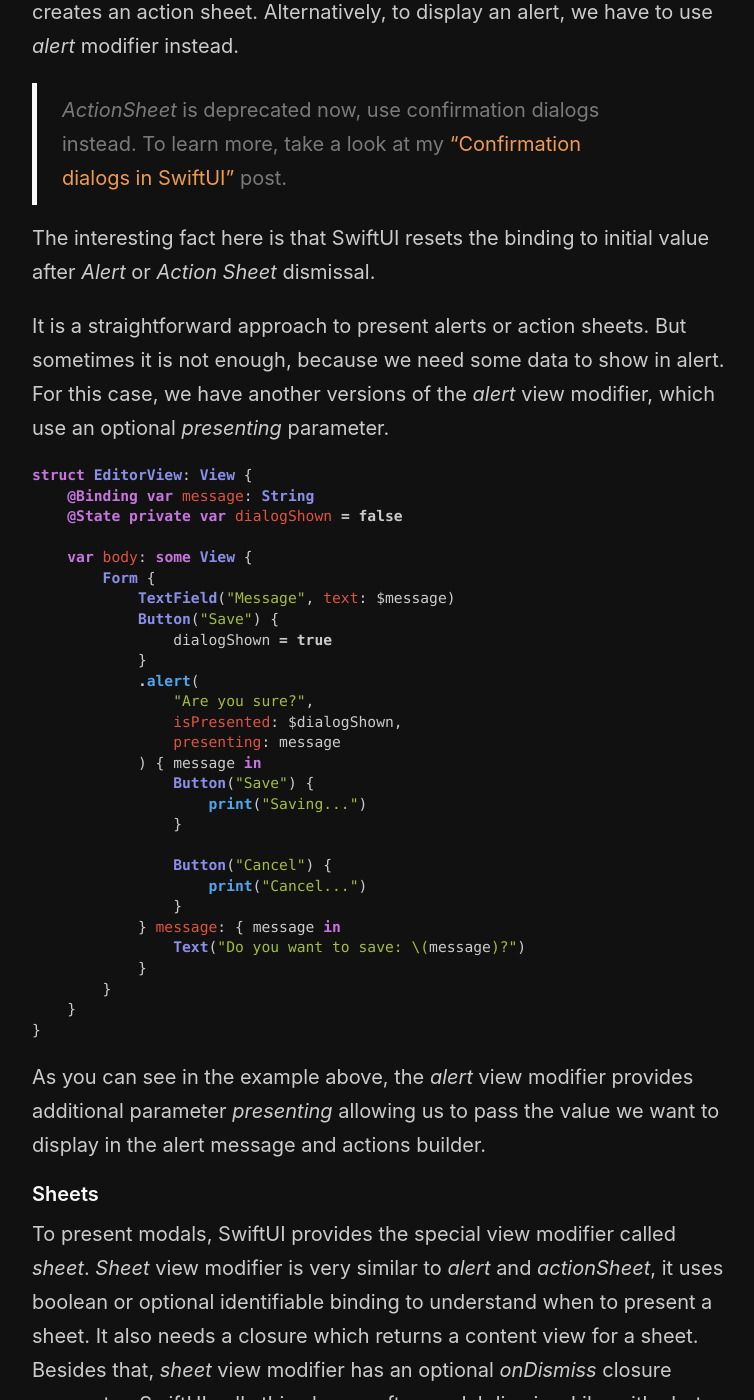
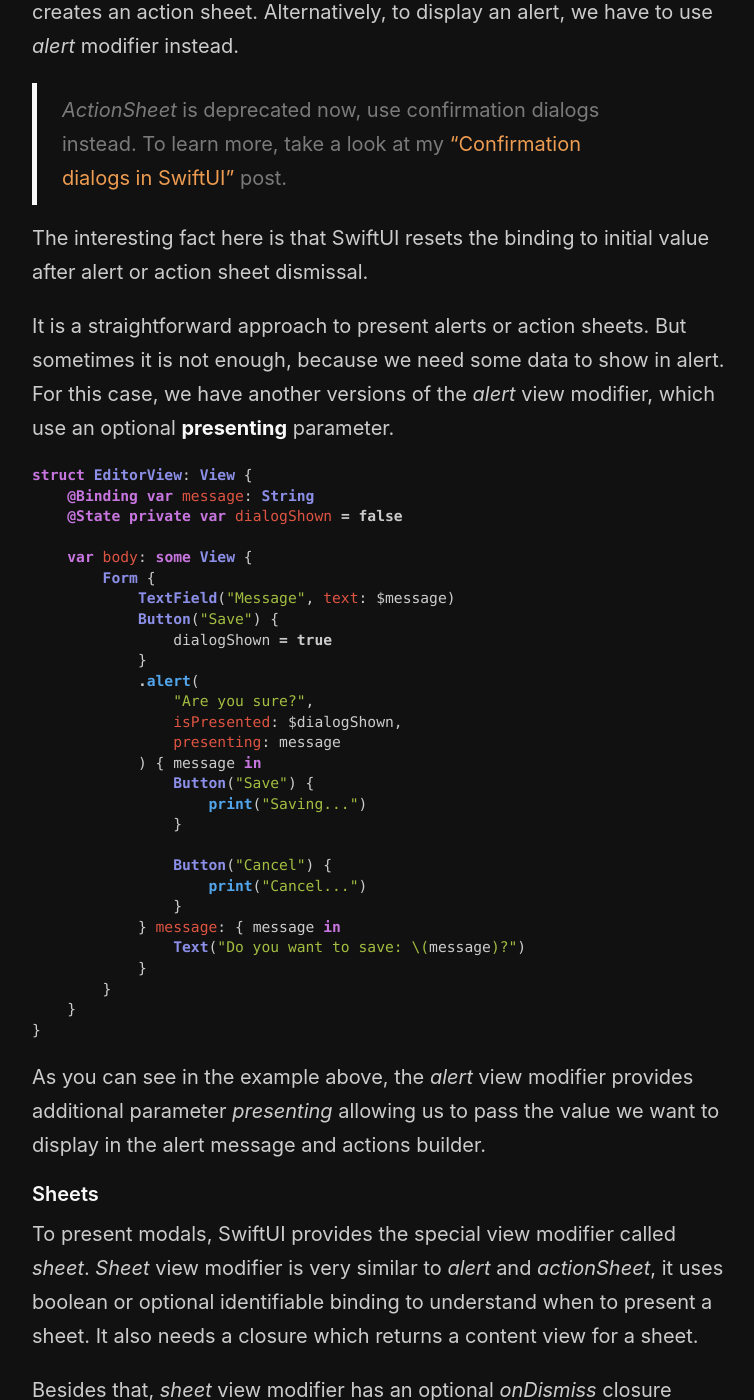
Before and after one commit to mecid/mecid.github.io, a Jekyll site: the page built from _posts/2019-07-24-alerts-actionsheets-modals-and-popovers-in-swiftui.md, in a window 1280 px wide and 1400 px high, scrolled down 1418 px. Shown: the whole window, without its empty margins (258-1012 px from the left). Built offline with Jekyll 4.4.1, drawn with Linux system fonts in a browser that asks for light colours.

Commit message:
alert post refactored

````diff
--- a/_posts/2019-07-24-alerts-actionsheets-modals-and-popovers-in-swiftui.md
+++ b/_posts/2019-07-24-alerts-actionsheets-modals-and-popovers-in-swiftui.md
@@ -39,9 +39,9 @@ As you can see in the example above to present an action sheet, we use *actionSh
 
 > *ActionSheet* is deprecated now, use confirmation dialogs instead. To learn more, take a look at my ["Confirmation dialogs in SwiftUI"](/2021/07/28/confirmation-dialogs-in-swiftui/) post.
 
-The interesting fact here is that SwiftUI resets the binding to initial value after *Alert* or *Action Sheet* dismissal.
+The interesting fact here is that SwiftUI resets the binding to initial value after alert or action sheet dismissal.
 
-It is a straightforward approach to present alerts or action sheets. But sometimes it is not enough, because we need some data to show in alert. For this case, we have another versions of the *alert* view modifier, which use an optional *presenting* parameter.
+It is a straightforward approach to present alerts or action sheets. But sometimes it is not enough, because we need some data to show in alert. For this case, we have another versions of the *alert* view modifier, which use an optional **presenting** parameter.
 
 ```swift
 struct EditorView: View {
@@ -77,7 +77,9 @@ struct EditorView: View {
 As you can see in the example above, the *alert* view modifier provides additional parameter *presenting* allowing us to pass the value we want to display in the alert message and actions builder.
 
 #### Sheets
-To present modals, SwiftUI provides the special view modifier called *sheet*. *Sheet* view modifier is very similar to *alert* and *actionSheet*, it uses boolean or optional identifiable binding to understand when to present a sheet. It also needs a closure which returns a content view for a sheet. Besides that, *sheet* view modifier has an optional *onDismiss* closure parameter, SwiftUI calls this closure after modal dismiss. Like with alerts, SwiftUI will reset binding to the initial value after modal dismissal.
+To present modals, SwiftUI provides the special view modifier called *sheet*. *Sheet* view modifier is very similar to *alert* and *actionSheet*, it uses boolean or optional identifiable binding to understand when to present a sheet. It also needs a closure which returns a content view for a sheet.
+
+Besides that, *sheet* view modifier has an optional *onDismiss* closure parameter, SwiftUI calls this closure after modal dismiss. Like with alerts, SwiftUI will reset binding to the initial value after modal dismissal.
 
 ```swift
 struct MasterView: View {
````
